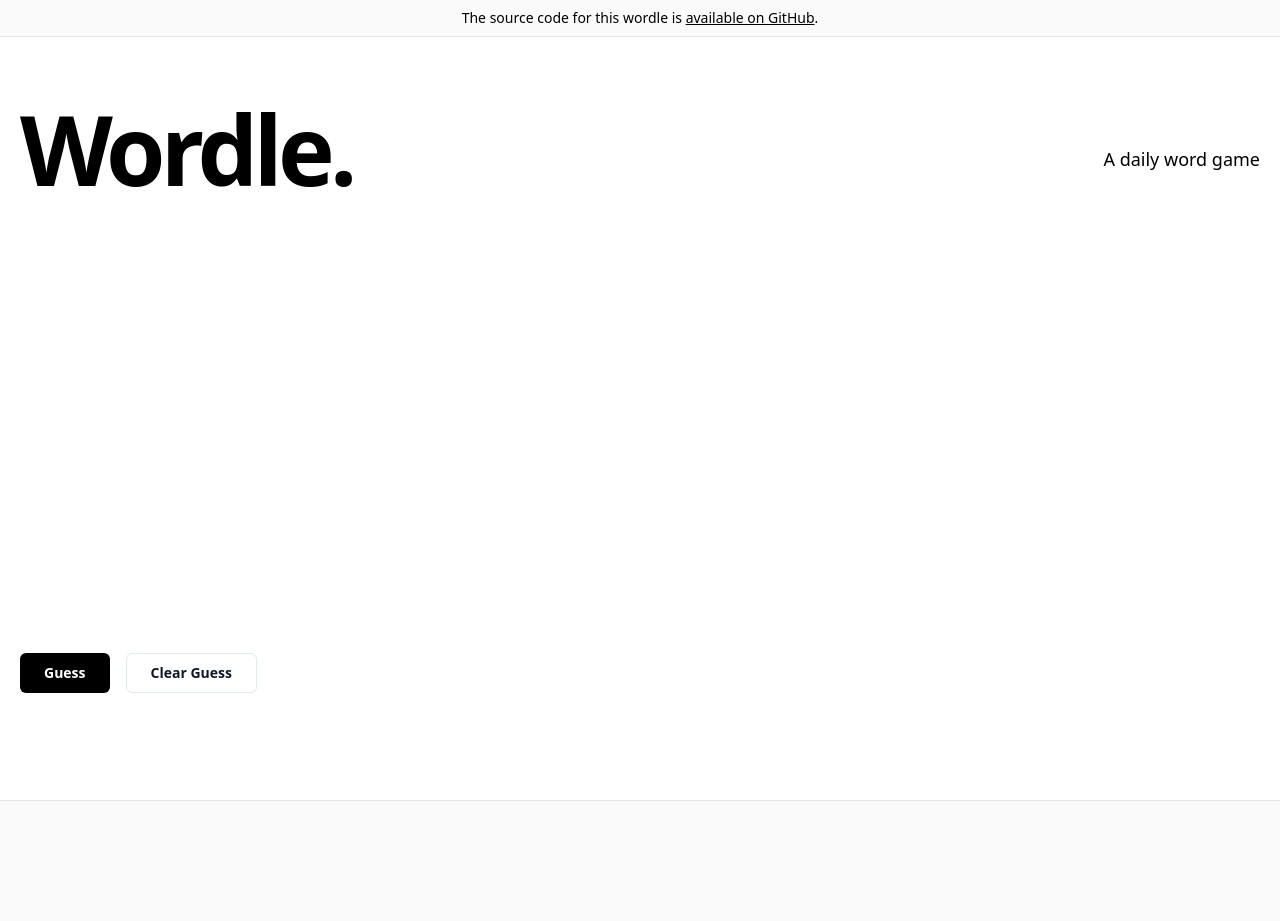
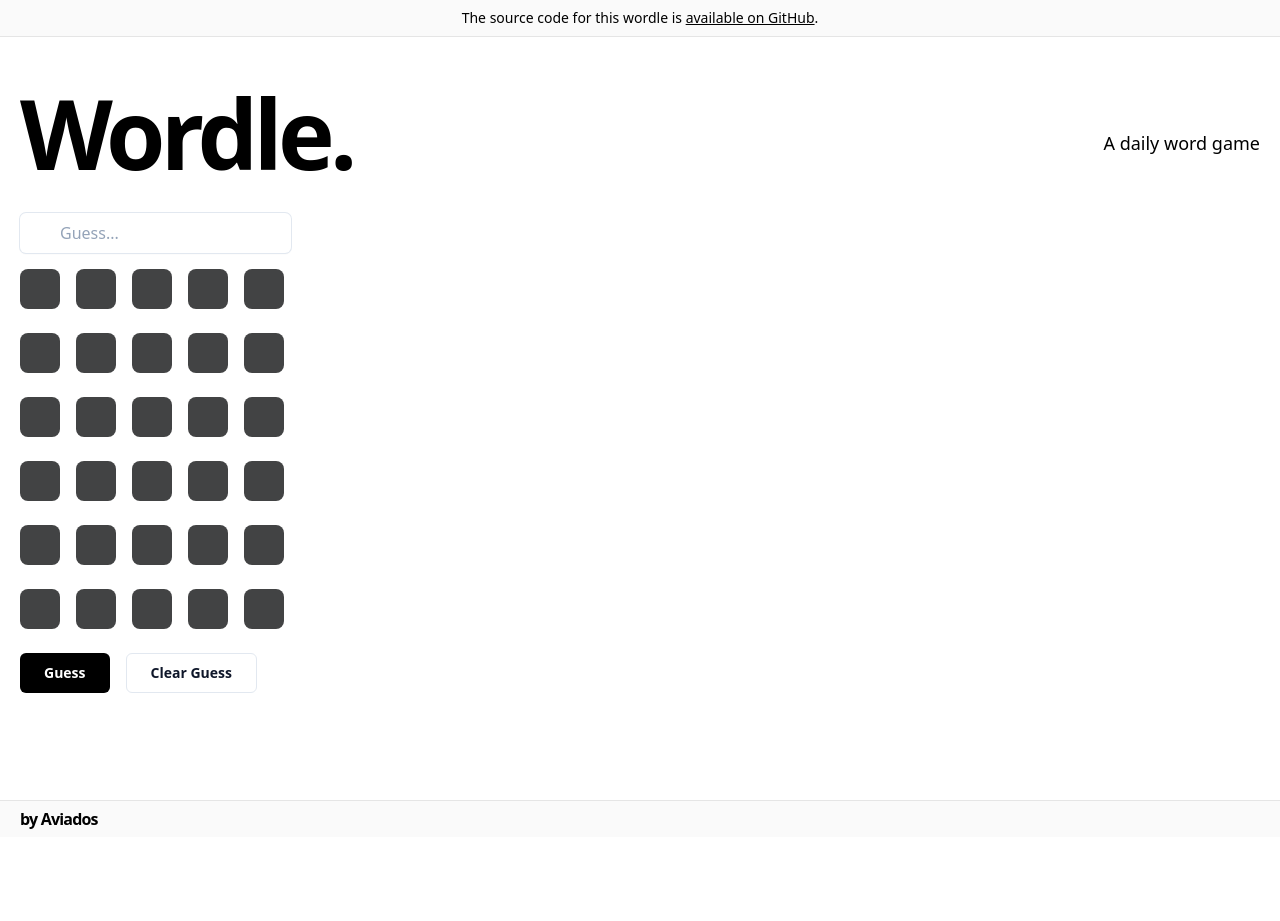
Before and after one commit to aviadbi1/Wordle, a Next.js app: page / in a window 1280 px wide. Shown: the top 921 px of the page. After the commit the page ends 837 px from the top, so only its background shows below. Built offline with nearby package versions, Linux system fonts and the light colour scheme.

Commit message:
[change] big letters and on enter

```diff
--- a/components/alert.tsx
+++ b/components/alert.tsx
@@ -1,6 +1,5 @@
 import Container from "./container";
 import cn from "classnames";
-import { EXAMPLE_PATH } from "../lib/constants";
 
 type Props = {
   preview?: boolean;
@@ -31,7 +30,7 @@ const Alert = ({ preview }: Props) => {
             <>
               The source code for this wordle is{" "}
               <a
-                href={`https://github.com/vercel/next.js/tree/canary/examples/${EXAMPLE_PATH}`}
+                href={`https://github.com/aviadbi1/Wordle`}
                 className="underline hover:text-blue-600 duration-200 transition-colors"
               >
                 available on GitHub
--- a/components/board.tsx
+++ b/components/board.tsx
@@ -1,6 +1,5 @@
 import { useState } from "react";
 import { checkGuess } from "../lib/api";
-import Colors from "../types/colors";
 import GuessResponseType from "../types/guessResponse";
 import GuessList from "./guess-list";
 
@@ -21,10 +20,18 @@ const Board = () => {
   return (
     <div>
       <input
-        name="guess"
+        className="focus:ring-2 focus:ring-blue-500 focus:outline-none mb-4 text-base leading-6 text-slate-900 placeholder-slate-400 rounded-md py-2 pl-10 ring-1 ring-slate-200 shadow-sm"
         type="text"
+        placeholder="Guess..."
         value={currGuess}
-        onChange={(e) => setCurrGuess(e.target.value.trim().substring(0, 5))}
+        onKeyDown={(e) => {
+          if (e.key === "Enter") {
+            guessThatWord();
+          }
+        }}
+        onChange={(e) =>
+          setCurrGuess(e.target.value.trim().substring(0, 5).toUpperCase())
+        }
       />
       <GuessList guesses={guesses} />
 
--- a/components/footer.tsx
+++ b/components/footer.tsx
@@ -5,8 +5,8 @@ const Footer = () => {
   return (
     <footer className="bg-neutral-50 border-t border-neutral-200">
       <Container>
-        <div className="py-28 flex flex-col lg:flex-row items-center">
-          <h5 className="text-4xl lg:text-[2.5rem] font-bold tracking-tighter leading-tight text-center lg:text-left mb-10 lg:mb-0 lg:pr-4 lg:w-1/2">
+        <div className="py-2 flex flex-col lg:flex-row items-center">
+          <h5 className="text-4xl lg:text-[1rem] font-bold tracking-tighter leading-tight text-center lg:text-left mb-10 lg:mb-0 lg:pr-4 lg:w-1/2">
             by Aviados
           </h5>
         </div>
--- a/components/guess-list.tsx
+++ b/components/guess-list.tsx
@@ -15,15 +15,22 @@ const GuessList = ({ guesses }: props) => {
     let chars = [];
     for (let i = 0; i < WORD_LENGTH; i++) {
       let color = colors && colors[i] ? colors[i] : "gunsmoke";
-      // const className = ;
       chars.push(
         <li key={i}>
           <label>
-            <div
-              className={`w-10 h-10 rounded-lg flex items-center justify-center text-white font-semibold bg-${color}-500`}
-            >
-              {guess && guess[i] ? guess[i].toUpperCase() : ""}
-            </div>
+            {guess && guess[i] ? (
+              <div
+                className={`w-10 h-10 rounded-lg flex items-center justify-center text-white font-semibold bg-${color}-500`}
+              >
+                {guess[i].toUpperCase()}
+              </div>
+            ) : (
+              <div
+                className={`w-10 h-10 rounded-lg flex items-center justify-center text-white font-semibold bg-gunsmoke-900`}
+              >
+                {""}
+              </div>
+            )}
           </label>
         </li>
       );
--- a/components/intro.tsx
+++ b/components/intro.tsx
@@ -1,6 +1,6 @@
 const Intro = () => {
   return (
-    <section className="flex-col md:flex-row flex items-center md:justify-between mt-16 mb-16 md:mb-12">
+    <section className="flex-col md:flex-row flex items-center md:justify-between mt-12 mb-12 md:mb-8">
       <h1 className="text-5xl md:text-8xl font-bold tracking-tighter leading-tight md:pr-8">
         Wordle.
       </h1>
--- a/lib/api.ts
+++ b/lib/api.ts
@@ -6,12 +6,10 @@ export function checkGuess(guess: string): GuessResponseType {
   let colors = [];
   let correct = true;
   for (let i = 0; i < guess.length; i++) {
-    const c = guess[i].toUpperCase();
+    const c = guess[i];
     if (c === CODE_WORD[i]) {
-      // green
       colors.push(Colors.green);
     } else if (CODE_WORD.indexOf(c) >= 0) {
-      // yellow
       colors.push(Colors.yellow);
       correct = false;
     } else {
--- a/lib/constants.ts
+++ b/lib/constants.ts
@@ -1,5 +1,4 @@
 export const WORD_LENGTH = 5;
 export const CODE_WORD = "AVIAD";
-export const EXAMPLE_PATH = "blog-starter-typescript";
 export const HOME_OG_IMAGE_URL =
   "https://og-image.vercel.app/Next.js%20Blog%20Starter%20Example.png?theme=light&md=1&fontSize=100px&images=https%3A%2F%2Fassets.vercel.com%2Fimage%2Fupload%2Ffront%2Fassets%2Fdesign%2Fnextjs-black-logo.svg";
```
